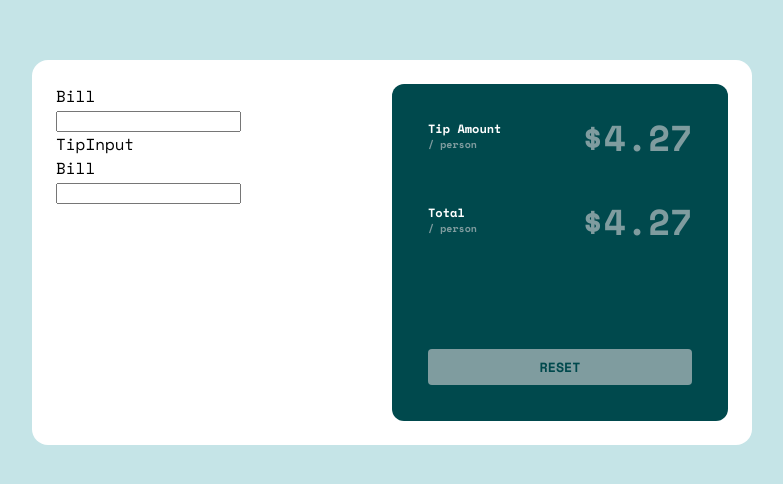
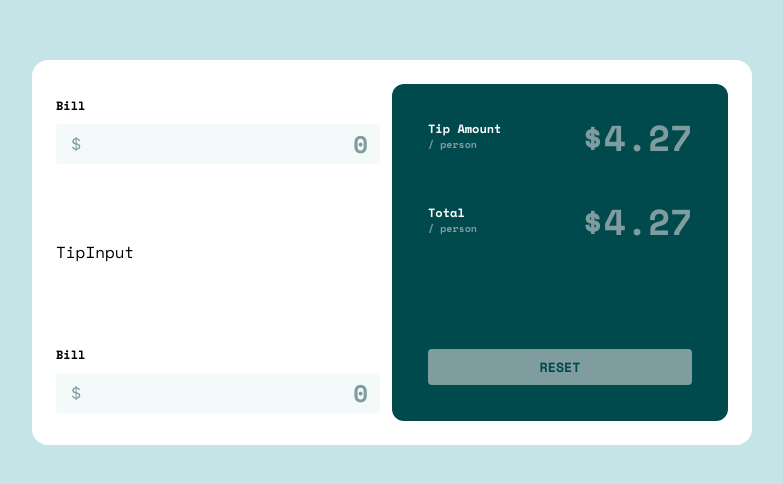
Before and after one commit to Emvil-git/fe-mentor__tip-calculator, a React (Create React App) app: page / in a window 1280 px wide. Shown: the part 148-632 px from the top of the page, without its empty margins (248-1031 px from the left). Built offline with nearby package versions, Linux system fonts and the light colour scheme.

Commit message:
feat(num input): add styling

```diff
--- a/src/App.scss
+++ b/src/App.scss
@@ -22,4 +22,11 @@
 
   display: grid;
   grid-template-columns: repeat(2, minmax(0,1fr));
+
+  &__input-sect{
+    display: flex;
+    flex-direction: column;
+    justify-content: space-between;
+    padding: 8px 0;
+  }
 }
--- a/src/components/numInput/NumInput.jsx
+++ b/src/components/numInput/NumInput.jsx
@@ -1,10 +1,12 @@
+import { PersonFill, CurrencyDollar } from 'react-bootstrap-icons';
+
 const NumInput = () => {
     return(
-        <div>
-            <label>Bill</label>
-            <section>
-
-                <input type="text" />
+        <div className='input'>
+            <label id='input__label'>Bill</label>
+            <section className='input__grp'>
+                <CurrencyDollar className='input__icon'/>
+                <input placeholder='0' type="number" className='input__box'/>
             </section>
         </div>
     )
--- a/src/components/numInput/NumInput.scss
+++ b/src/components/numInput/NumInput.scss
@@ -0,0 +1,54 @@
+.input{
+    font-weight: 700;nt
+
+    &__label{
+        font-size: 12px;
+        line-height: 12px;
+        padding: 0;
+    }
+
+    &__grp{
+        position: relative;
+        margin-top: 8px;
+    }
+
+    &__icon{
+        position: absolute;
+        color: $gr-cyan;
+        top: 12px;
+        left: 12px;
+    }
+
+    &__box{
+        font-family: 'Space Mono', monospace;
+        font-weight: 700;
+        text-align: right;
+        background-color: $gr-cyan-vl;
+        border: none;
+        font-size: 24px;
+        padding: 2px 12px;
+
+        border-radius: 4px;
+
+        &::-webkit-outer-spin-button, &::-webkit-inner-spin-button{
+            -webkit-appearance: none;
+            margin: 0;
+        }
+
+        &::placeholder{
+            color: $gr-cyan;
+        }
+
+        &:focus{
+            outline: 2px solid $gr-cyan;
+        }
+
+        &:hover{
+            outline: 2px solid $gr-cyan-d;
+        }
+    }
+}
+
+#input__label{
+    font-size: 12px;
+}
```
